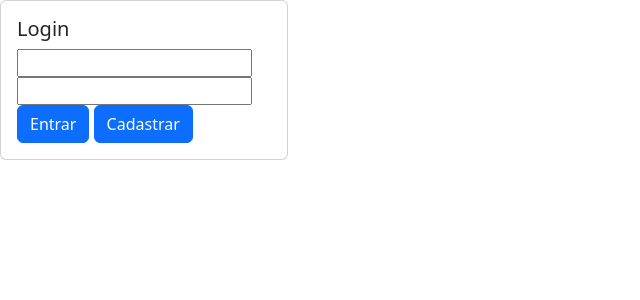
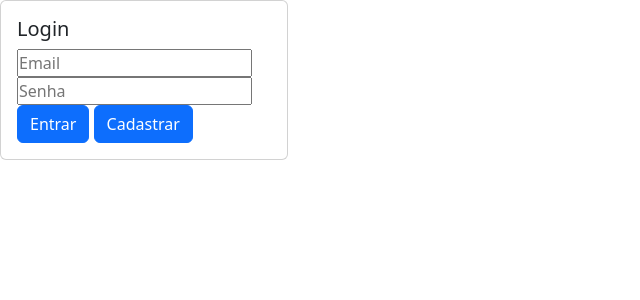
Before and after one commit to EtecVAV-2C-FatalVenom/Atividades_2025, a PHP site: page /login.php in a window 1280 px wide. Shown: the top 300 px of the page, without its empty margins (0-640 px from the left). Run offline with PHP 8.4, Linux system fonts and the light colour scheme.

Commit message:
Correção do HTML

```diff
--- a/Website/Fatalvenom/app/views/login.php
+++ b/Website/Fatalvenom/app/views/login.php
@@ -87,8 +87,8 @@ if($_SERVER["REQUEST_METHOD"] == "POST"){
         <div class="card-body">
           <h5 class="card-title">Login</h5>
           <form action="login.php" method="post">
-            <input type="email" name="email" id=""email>
-            <input type="password" name="senha" id="senha">
+            <input type="email" name="email" id="email" placeholder="Email">
+            <input type="password" name="senha" id="senha"placeholder="Senha">
             <input value="Entrar" type="submit" name="entrar" id="entrar" class="btn btn-primary">
             <?php if (!empty($mensagem)) : ?>
                 <span><?php echo $mensagem; ?></span>
```
